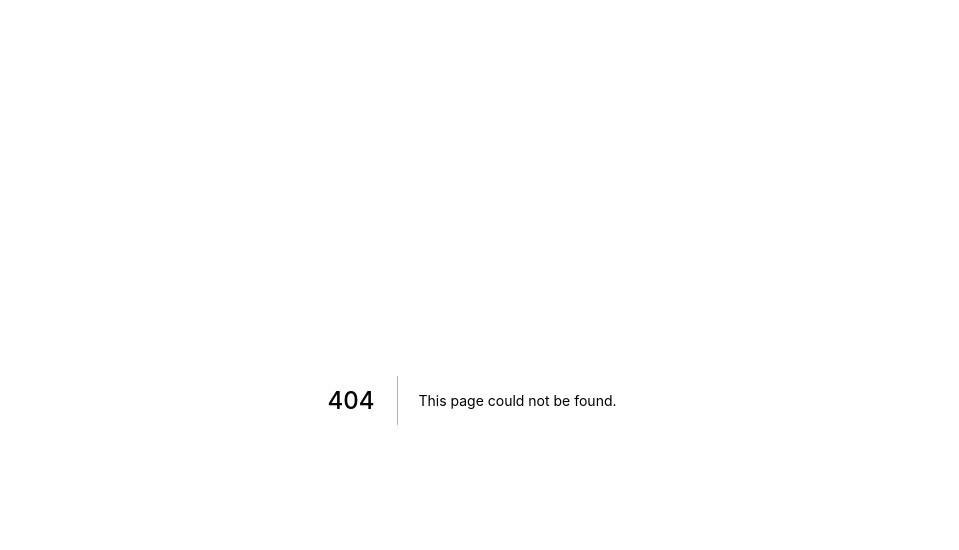
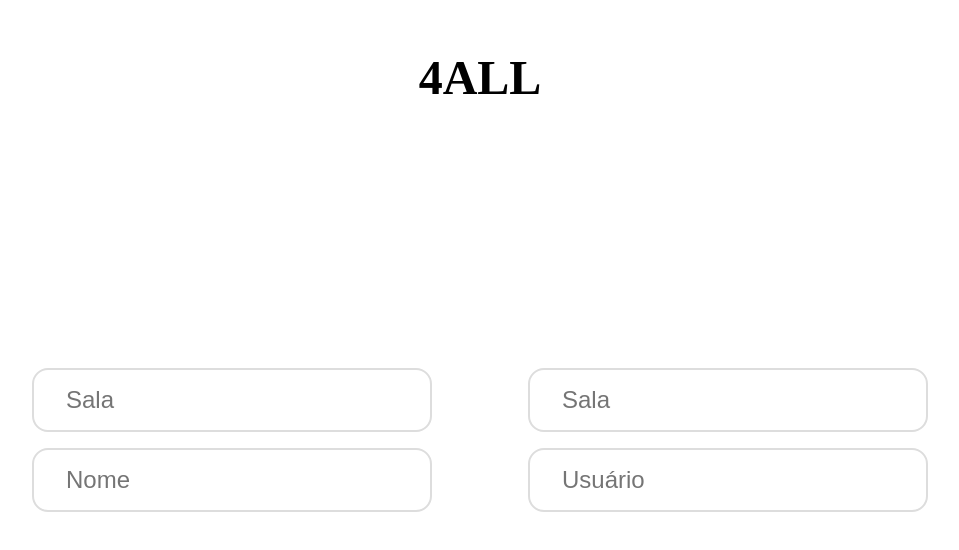
Before and after one commit to DavidMPN/inclusive_game, a Next.js app: page / in a window 1280 px wide. Before the commit this address had no page. Shown: the top 550 px of the page, without its empty margins (168-1127 px from the left). Built offline with nearby package versions, Linux system fonts and the light colour scheme.

Commit message:
create index page

```diff
--- a/pages/_app.js
+++ /dev/null
@@ -1,7 +0,0 @@
-import '../styles/globals.scss'
-
-function MyApp({ Component, pageProps }) {
-  return <Component {...pageProps} />
-}
-
-export default MyApp
--- /dev/null
+++ b/pages/index.jsx
@@ -0,0 +1,43 @@
+import axios from "axios";
+import { useRouter } from "next/dist/client/router";
+import { useForm } from "react-hook-form";
+import styles from '../styles/Index.module.scss'
+
+export default function Home() {
+    const { register, handleSubmit } = useForm();
+    const router = useRouter();
+
+    async function submit(data) {
+        const res = await axios.post("api/room/join", data);
+
+        if(res.data.join) {
+            router.push(`/${data.roomname}`);
+        }
+
+        console.log(res.data);
+    }
+
+    return (
+        <div className = {styles.container}>
+            <nav>
+                <h1 className = {styles.navbar}>4ALL</h1>
+            </nav>
+            <div className = {styles.formularios}>
+
+                <form className = {styles.form} onSubmit={handleSubmit(submit)}>
+                    <input type="text" {...register("roomname")}  placeholder= "Sala"/>
+                    <input type="text" {...register("playername")} placeholder= "Nome"/>
+                    <button type="submit">Entrar</button>
+                </form>
+
+                <form className = {styles.form}>
+                    <input type="text" placeholder= "Sala"/>
+                    <input type="text" placeholder= "Usuário"/>
+                    <button type="submit">Criar</button>
+                </form>
+
+            </div>
+        </div>
+
+    )
+}
--- /dev/null
+++ b/styles/Index.module.scss
@@ -0,0 +1,79 @@
+.container {
+    min-height: 100vh;
+    width: 100vw;
+
+    display: flex;
+    flex-direction: column;
+
+    .navbar{
+        position: sticky;
+        top:1;
+        display: flex;
+        align-items: center;
+        justify-content: center;
+        height: 60px;
+        font-size: 3rem;
+        font-weight: 700;
+    }
+
+    .formularios {
+
+        padding: 3rem;
+
+        display: flex;
+        flex-direction: row;
+        align-items: center;
+        justify-content: center;
+        flex: 1;
+
+
+        .form{
+            display: flex;
+            flex-direction: column;
+            margin: 3rem;
+            max-width: 400px;
+            width: 100%;
+
+
+            input{
+                border: 2px solid #ddd;
+                border-radius: 1rem;
+                margin: .5rem 0;
+
+                font-size: 1.5rem;
+                font-weight: 300;
+                text-align: justify;
+                padding: 1rem 2rem;
+            }
+
+            button{
+                padding: 1rem 2rem;
+                cursor: pointer;
+
+                border-radius: 1rem;
+                margin: .5rem 0;
+
+                display: flex;
+                align-items: center;
+                justify-content: center;
+
+                font-size: 1.5rem;
+
+                background-color: var(--checked-color);
+                border: 2px solid var(--checked-color);
+                color: white;
+                font-weight: 600;
+                text-align: center;
+            }
+
+        }
+    }
+}
+
+
+@media screen and (max-width: 560px) {
+    .formularios {
+        flex-direction: column;
+
+    }
+}
```
